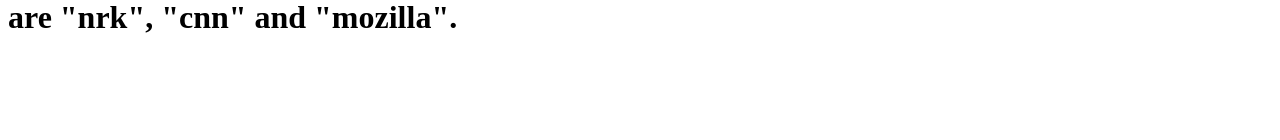
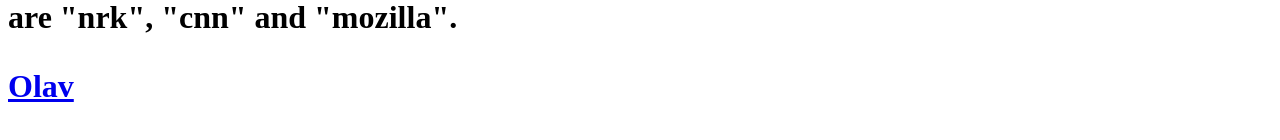
Before and after one commit to OlavHN/skipsearch, a website: page public/index.html in a window 1280 px wide. Shown: the part 520-660 px from the top of the page. Drawn offline with Linux system fonts and the light colour scheme.

Commit message:
added link

```diff
--- a/public/index.html
+++ b/public/index.html
@@ -23,5 +23,8 @@
     <p>
       Since this is just a short proof of concept, the only search terms that will skip immediately are "nrk", "cnn" and "mozilla".
     </p>
+    <p>
+      <a href="https://github.com/olavhn">Olav</a>
+    </p>
   </body>
 </html>
```
